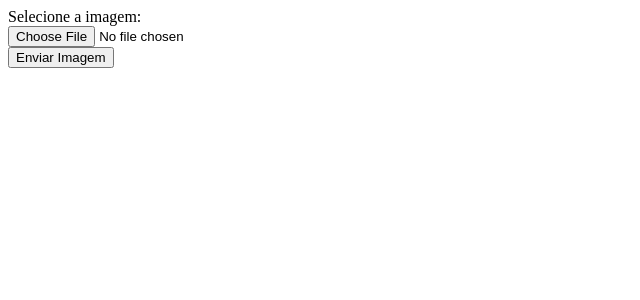
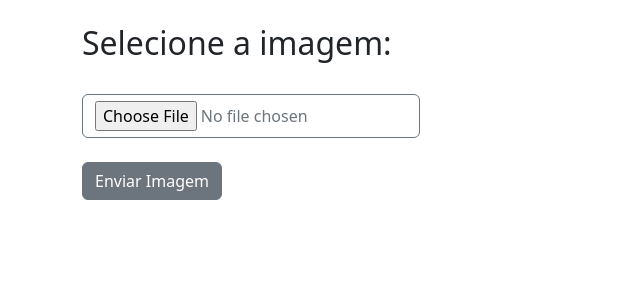
Before and after one commit to Kirmse/CursoPHP, a PHP site: page /Exercicios-php/upload/index.php in a window 1280 px wide. Shown: the top 300 px of the page, without its empty margins (0-640 px from the left). Run offline with PHP 8.4, Linux system fonts and the light colour scheme.

Commit message:
UpLoad Files

```diff
--- a/Exercicios-php/upload/index.php
+++ b/Exercicios-php/upload/index.php
@@ -3,12 +3,15 @@
 <head>
     <meta charset="UTF-8">
     <title>Exemplo Upload</title>
+    <link href="https://cdn.jsdelivr.net/npm/bootstrap@5.2.3/dist/css/bootstrap.min.css" rel="stylesheet">
 </head>
 <body>
-    <form class="" action="upload.php" method="post" enctype="multipart/form-data">
-        Selecione a imagem: <br>
-        <input type="file" name="fileToUpload" ><br>
-        <input type="submit" value="Enviar Imagem" name="submit"><br>
-    </form>
+    <div class="container">
+        <form action="upload.php" method="post" enctype="multipart/form-data">
+            <br><h2>Selecione a imagem:</h2><br>
+            <input type="file" name="fileToUpload" class="btn btn-outline-secondary"><br><br>
+            <input type="submit" value="Enviar Imagem" class="btn btn-secondary" name="submit"><br>
+        </form>
+    </div>
 </body>
 </html>
```
